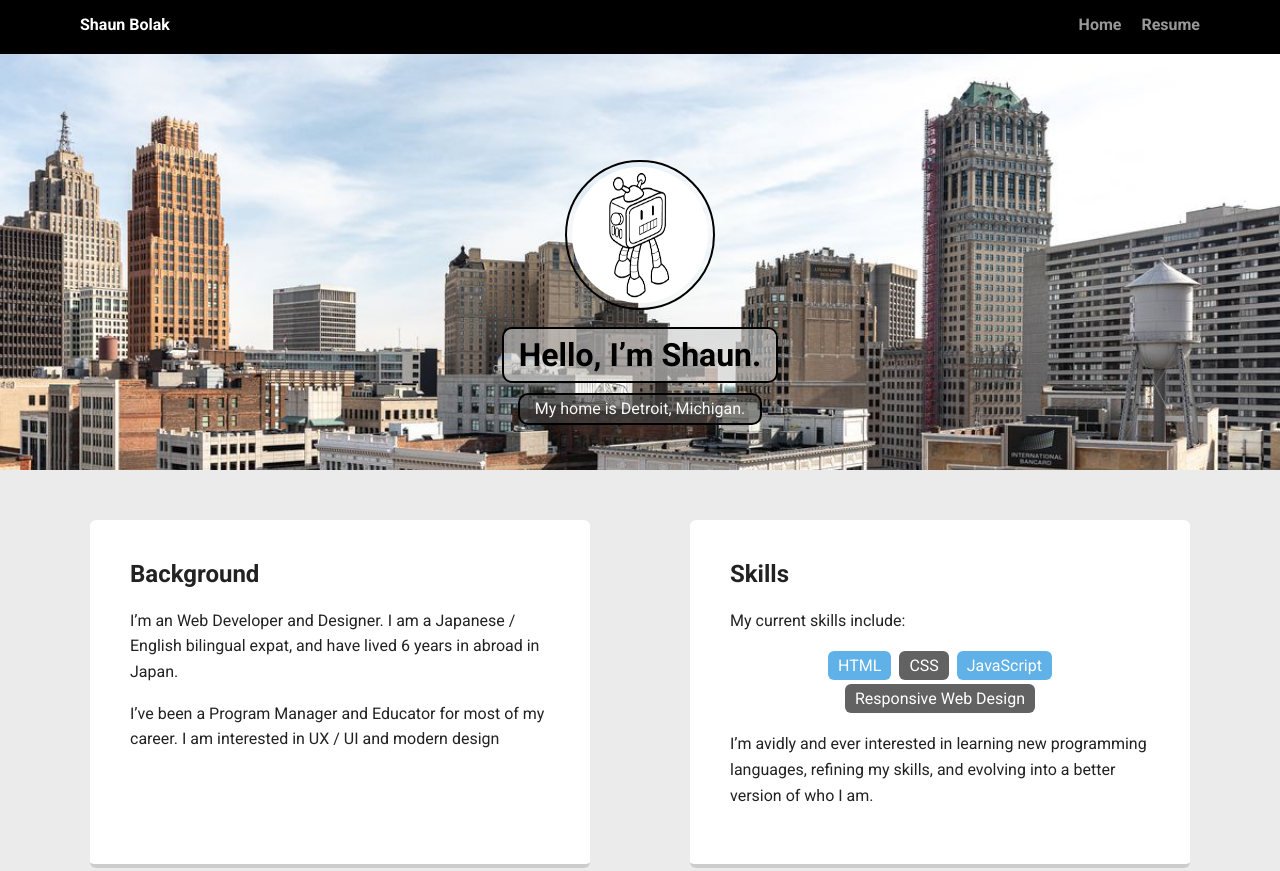
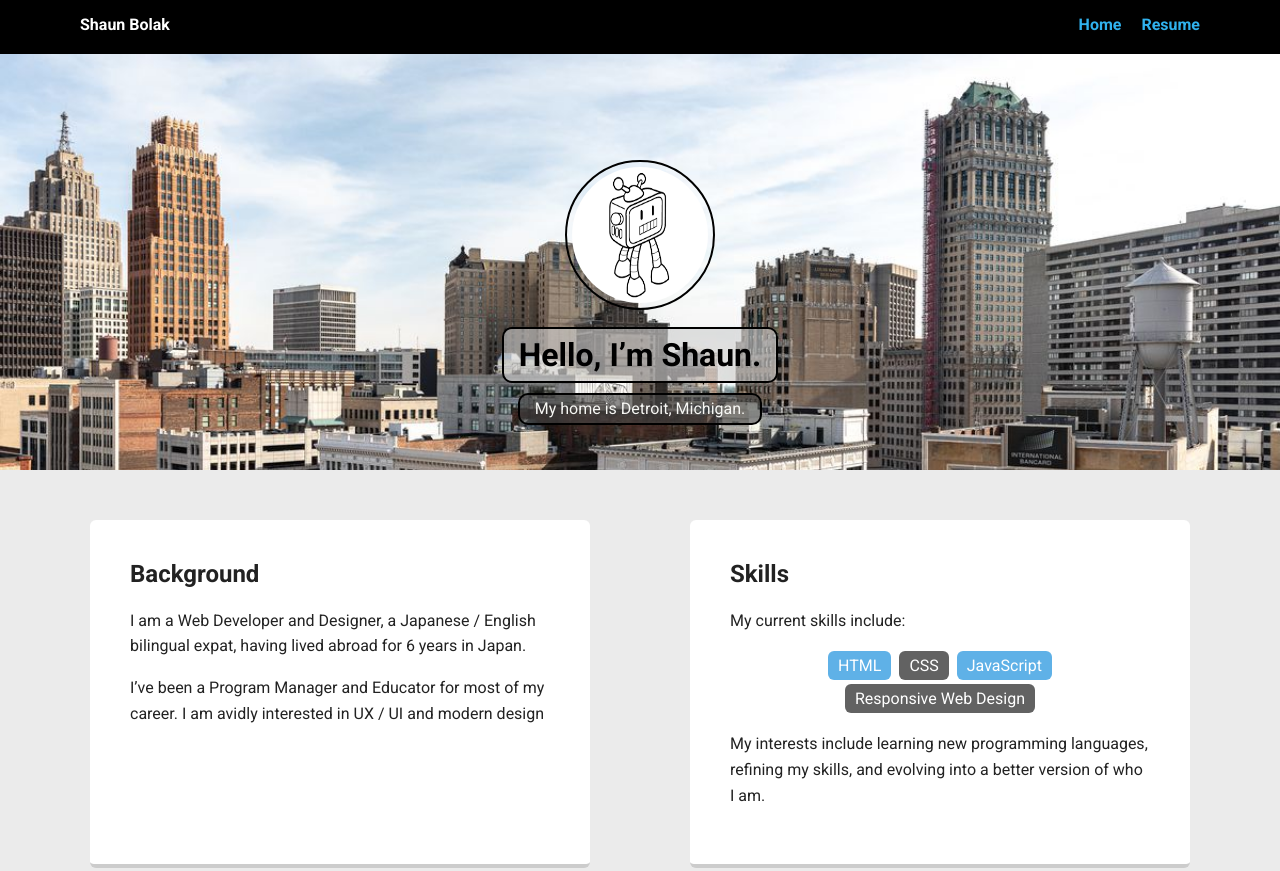
Before and after one commit to shonb6570/Tech-Degree-Project-1, a plain HTML site: page index.html in a window 1280 px wide. Shown: the top 871 px of the page. Drawn offline with Linux system fonts and the light colour scheme; a web font is replaced by a local one.

Commit message:
spelling errors corrected; hover color changed

```diff
--- a/index.html
+++ b/index.html
@@ -25,8 +25,8 @@
     <main class="flex">
       <div class="card">
         <h2>Background</h2>
-        <p>I’m an Web Developer and Designer. I am a Japanese / English bilingual expat, and have lived 6 years in abroad in Japan.</p>
-        <p>I’ve been a Program Manager and Educator for most of my career.  I am interested in UX / UI and modern design</p>
+        <p>I am a Web Developer and Designer, a Japanese / English bilingual expat, having lived abroad for 6 years in Japan.</p>
+        <p>I’ve been a Program Manager and Educator for most of my career.  I am avidly interested in UX / UI and modern design</p>
       </div>
 
       <div class="card">
@@ -38,7 +38,7 @@
           <li>JavaScript</li>
           <li>Responsive Web Design</li>
         </ul>
-        <p>I’m avidly and ever interested in learning new programming languages, refining my skills, and evolving into a better version of who I am.</p>
+        <p>My interests include learning new programming languages, refining my skills, and evolving into a better version of who I am.</p>
       </div>
 
     </main>
--- a/styles.css
+++ b/styles.css
@@ -15,10 +15,7 @@ body {
 
 a {
   text-decoration: none;
-  color: #999;
-}
-a:hover {
-  color: #6633ff;
+  color: rgb(48, 178, 238);
 }
 
 /* Section Styles */
@@ -101,7 +98,7 @@ header .profile-image:hover {
   transition: all .5s;
 }
 .card:hover {
-  border-color: #ff99ff;
+  border-color: rgb(48, 178, 238);
 }
 
 ul.skills {
```
Also changed, not shown: resume.html (+1 -1 lines), images/resume.jpg (renamed from resume.jpg), 1 other file.
